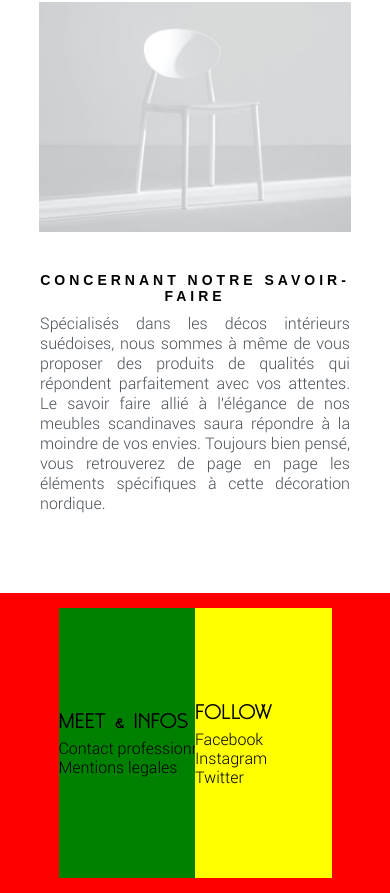
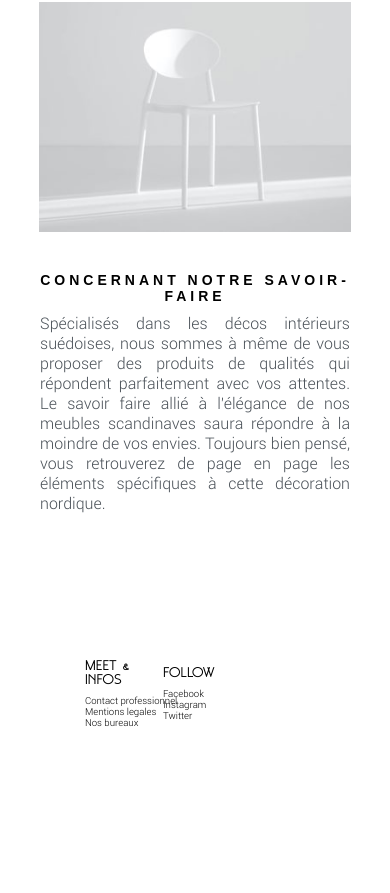
Before and after one commit to mathieuelisa/Room-react-app, a React (Create React App) app: page / in a window 390 px wide. Shown: the part 1603-2496 px from the top of the page. After the commit the page ends 2396 px from the top, so only its background shows below. Built offline with nearby package versions, Linux system fonts and the light colour scheme; no server answers.

Commit message:
Adding new feature Location

```diff
--- a/src/Components/App/App.js
+++ b/src/Components/App/App.js
@@ -5,6 +5,7 @@ import HomePage from "../HomePage";
 import AboutPage from "../AboutPage";
 import ContactPage from "../ContactPage";
 import ProductPage from "../Products";
+import OfficeLocation from "../OfficeLocalisation";
 
 import { BrowserRouter, Route, Switch } from "react-router-dom";
 
@@ -28,6 +29,10 @@ function App() {
           <Route path="/contact" exact>
             <ContactPage />
           </Route>
+
+          <Route path="/location" exact>
+            <OfficeLocation />
+          </Route>
         </Switch>
       </BrowserRouter>
     </div>
--- a/src/Components/HomePage/Footer/index.js
+++ b/src/Components/HomePage/Footer/index.js
@@ -12,6 +12,9 @@ function Footer() {
           </Link>
           <Link className="mainFooter__container-first-link" to="">
             Mentions legales
+          </Link>
+          <Link className="mainFooter__container-first-link" to="/location">
+            Nos bureaux
           </Link>
         </div>
 
--- a/src/Components/HomePage/Footer/styles.scss
+++ b/src/Components/HomePage/Footer/styles.scss
@@ -1,15 +1,13 @@
 .footer {
   display: flex;
   align-items: center;
-  height: 300px;
-  background-color: red;
+  height: 200px;
 }
 
 .mainFooter__container {
   display: flex;
-  margin: 0 auto;
-  background-color: blue;
-  width: 70%;
+  margin-left: 85px;
+  width: 40%;
   height: 90%;
 }
 
@@ -17,14 +15,13 @@
   display: flex;
   justify-content: center;
   flex-direction: column;
-  background-color: green;
   width: 50%;
   height: 100%;
 
   &-title {
     margin-bottom: 10px;
     font-family: "Moonglade";
-    font-size: 1.2em;
+    font-size: 0.8em;
   }
 
   &-link {
@@ -32,9 +29,10 @@
     color: black;
     width: 155px;
     font-family: "Roboto";
+    font-size: 0.6em;
 
     &:hover {
-      color: red;
+      color: grey;
     }
   }
 }
@@ -43,13 +41,12 @@
   display: flex;
   justify-content: center;
   flex-direction: column;
-  background-color: yellow;
   width: 50%;
   height: 100%;
 
   &-title {
     margin-bottom: 10px;
     font-family: "Moonglade";
-    font-size: 1.2em;
+    font-size: 0.8em;
   }
 }
--- /dev/null
+++ b/src/Components/OfficeLocalisation/MainContainer/index.js
@@ -0,0 +1,18 @@
+import Header from "../../HomePage/Header";
+import "./styles.scss";
+import LogoBlack from "../../../Assets/Icons/room-black.svg";
+
+function MainContainer() {
+  return (
+    <div className="location__first-container">
+      <Header
+        myMenu="myLink__menu"
+        myLink="myLink__menu-linkProduct"
+        myMenuLogo="myMenuLogo"
+        logo={LogoBlack}
+      />
+    </div>
+  );
+}
+
+export default MainContainer;
--- /dev/null
+++ b/src/Components/OfficeLocalisation/MainContainer/styles.scss
@@ -0,0 +1,6 @@
+.location__first-container {
+  width: 60%;
+  height: 490px;
+  font-size: 10px;
+  flex-grow: 1;
+}
--- /dev/null
+++ b/src/Components/OfficeLocalisation/index.js
@@ -0,0 +1,7 @@
+import MainContainer from "./MainContainer";
+
+function OfficeLocation() {
+  return <MainContainer />;
+}
+
+export default OfficeLocation;
--- /dev/null
+++ b/src/Components/OfficeLocalisation/styles.scss
@@ -0,0 +1,6 @@
+@media screen and (max-width: 945px) {
+  .mainFooter__container {
+    width: 61%;
+    margin-left: 42px;
+  }
+}
```
